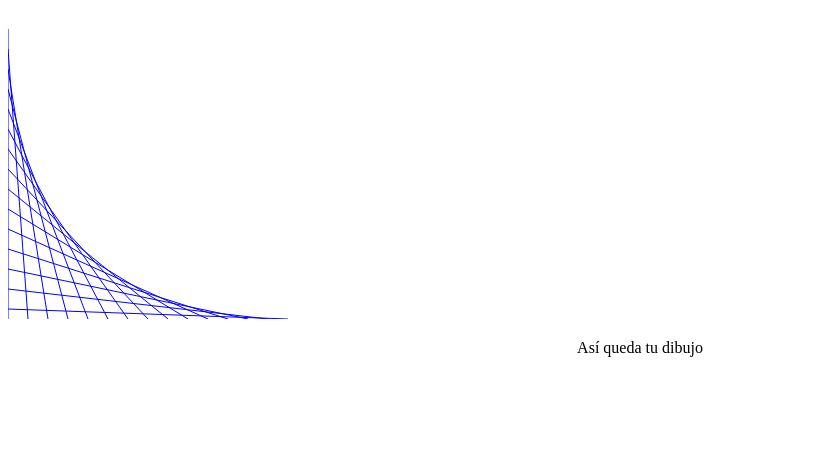
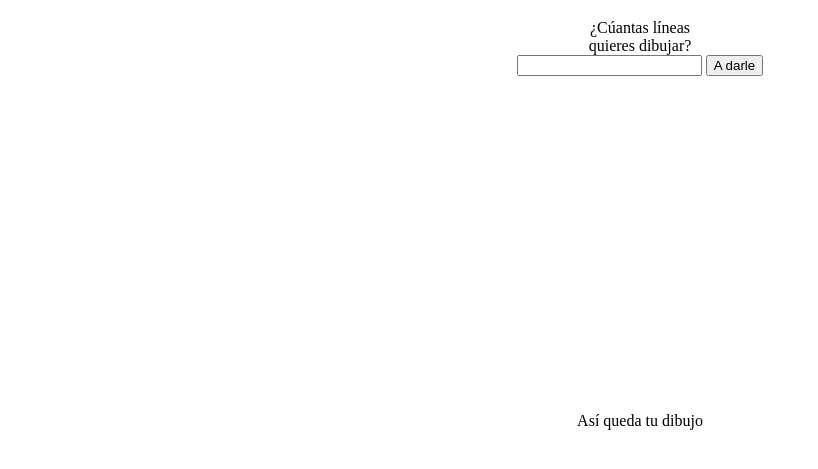
Before and after one commit to Henry24Dayan/Curso-Gratis-Programaci-n, a plain HTML site: page Canvas dibujo/canvas1.html in a window 1280 px wide. Shown: the part 61-530 px from the top of the page, without its empty margins (0-818 px from the left). Drawn offline with Linux system fonts and the light colour scheme.

Commit message:
Add files via upload
Final documenst: En esta version solicitamos el numero de lineas a dibujar al usuario.
Definimos las variables y usamos por medio del id las caracteristicas del objeto y trabajarlas en javascritp.
br para saltos de linea.
utf nos permite caracteres especiales.
input texto y boton o diferentes tipos de datos del formulario.
value es el valor del boton.
Como usar eventos con AddEventlistener y definir objetos para usar  eventos especificos.

```diff
--- a/Canvas dibujo/canvas1.html
+++ b/Canvas dibujo/canvas1.html
@@ -37,7 +37,11 @@
 
 
     <h1>Dibujo en Canvas</h1>
+        <P>¿Cúantas líneas <br>     quieres dibujar? <br>      <!-- Etiqueta p para parrafo y hace un salto de línea doble y la etiqueta br hace un salto de línea sencillo     -->
+                <input type="text" id="Texto_Lineas">                         <!-- Etiqueta para solicitar datos, cuando es tuipo texto le permite al usuario escribir. -->
+                <input type="button" value="A darle" id="botoncito" >       <!-- Etiqueta estilo boton para que el cliente pueda darle y enviar datos , el id le da una referencia al input para trabajarlo desde js-->
 
+        </P>
 
     <canvas  width="300" height="300"  id="Dibujo" >    </canvas>   <!-- Etiqueta canvas, el id nos ayuda a identificar este canvas especifico      -->
 
--- a/Canvas dibujo/lienzp.js
+++ b/Canvas dibujo/lienzp.js
@@ -1,25 +1,13 @@
-
-var d = document.getElementById("Dibujo") ;  //En javascript  getEllementByiD   es el  método de document. que nos trae  una de las ramas de html
-var lienzo = d.getContext("2d");               //Definimos si es en 2D o 3D el contexto; getContext es una funcion de canvas que me permite obtener el área donde voy a diibujar.
-var lineas = 30;    //Definimos el límite de raayas
-var l = 0;            //Ciclo//contador
-var yi, xf;          //Definimos dos variables vacias.
-
-//Para tener un ciclo debemos tener unn límite para que no sea infinito. //
-for(l = 0; l < lineas; l++)  //Este ciclo see  ejecutara hasta que esto se cumpla.
-
-{
-
-    yi = 10  * l; // Creamos la  operación que se ejecutaaraa.
-    xf = 10  * (l + 1);// Creamos la  operación que se ejecutaaraa.
-
-    dibujarlinea("blue",0,yi,xf,300);  //Invocamos la función para que se ejecute.
-
-     l++;  // Le sumamos 1 cada vez que se dibuje una linea
-}
 
 
+var texto = document.getElementById("Texto_Lineas");     //En javascript  getEllementByiD   es el  método de document. que nos trae  una de las ramas de html
+var boton = document.getElementById("botoncito"); //En javascript  getEllementByiD   es el  método de document. que nos trae  una de las ramas de html
 
+boton.addEventListener("click", dibujoPorClick ) //Aca definimos el evento que se disparara al dar click
+
+var d = document.getElementById("Dibujo");  //En javascript  getEllementByiD   es el  método de document. que nos trae  una de las ramas de html
+var ancho = d.width;                            //Obtenemos el ancho del canvas
+var lienzo = d.getContext("2d");               //Definimos si es en 2D o 3D el contexto; getContext es una funcion de canvas que me permite obtener el área donde voy a diibujar.
 
 
 function dibujarlinea(color, xinicial, yinicial, xfinal, yfinal)  //Declaramos las variables como si pusieramos un var; Se declara cada vez que la función es invocada.
@@ -34,3 +22,29 @@ lienzo.stroke();                    //Dibuja la línea.
 lienzo.closePath();                 //Método para finalizar el dibujo. Cerrar el trazo  (Levantar el lapiz)
 
 }
+
+function dibujoPorClick()
+{
+var lineas= parseInt(texto.value);
+var espacio = ancho / lineas;
+var l = 0;            //Ciclo//contador
+var yi, xf;          //Definimos dos variables vacias.
+var colorcito  = "#AAF";
+//Para tener un ciclo debemos tener unn límite para que no sea infinito. //
+for(l = 0; l < lineas; l++)  //Este ciclo see  ejecutara hasta que esto se cumpla.
+
+{
+
+
+    yi = espacio  * l; // Creamos la  operación que se ejecutaaraa.
+    xf = espacio * (l + 1);// Creamos la  operación que se ejecutaaraa.
+
+    dibujarlinea(colorcito,0,yi,xf,300);  //Invocamos la función para que se ejecute.
+
+     l++;  // Le sumamos 1 cada vez que se dibuje una linea
+}
+
+
+
+
+}
```
